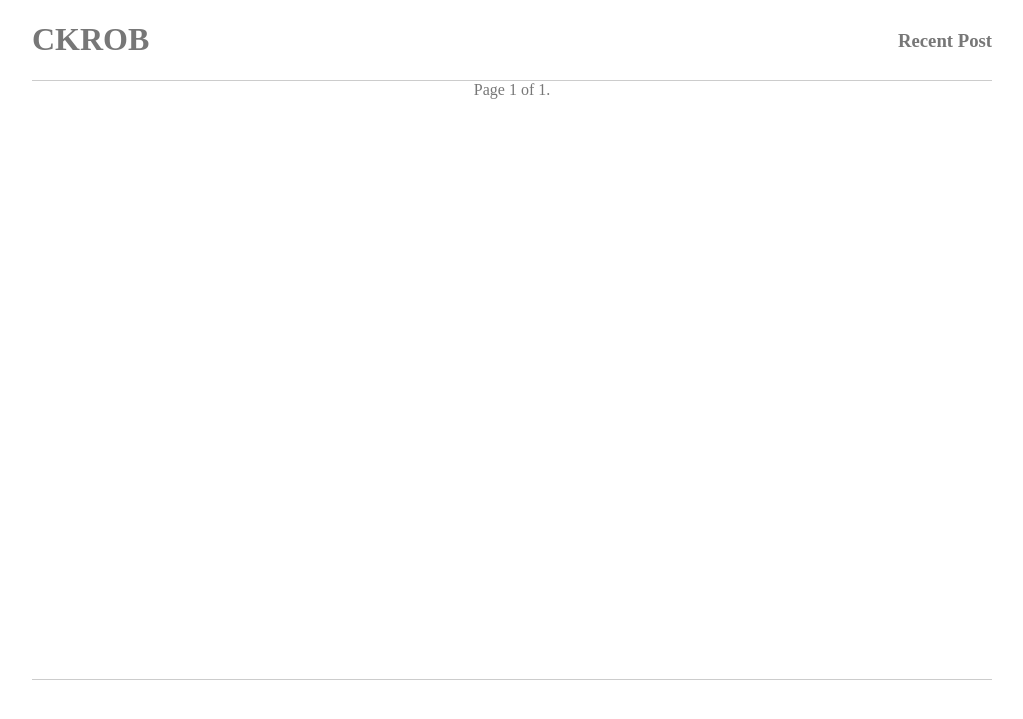
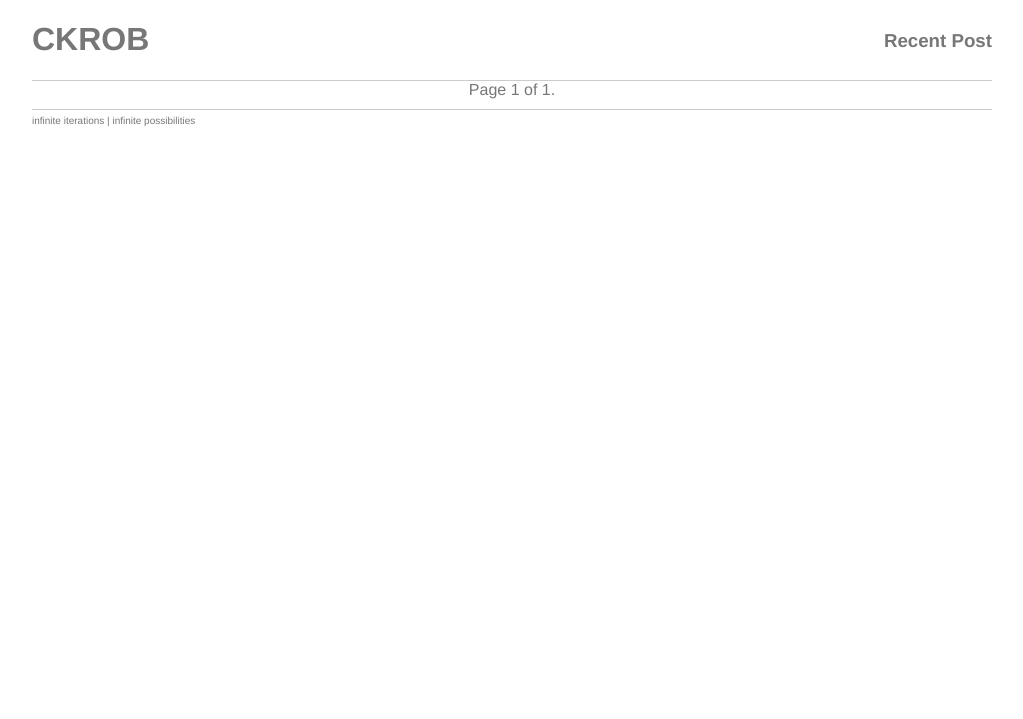
Before and after one commit to saposki/healthViz, a Django app: page /posts/ in a window 1280 px wide. Shown: the top 719 px of the page, without its empty margins (128-1151 px from the left). Run offline with Django 3.2, Linux system fonts and the light colour scheme; data that the repository does not hold is empty; some libraries are stand-ins or nearby versions.

Commit message:
minor tweaks to style sheet

```diff
--- a/src/static/css/base.css
+++ b/src/static/css/base.css
@@ -1,7 +1,7 @@
 body{
    width: 960px;
    margin: 0 auto;
-   border-bottom: 1px solid #cccccc;
+   /*border-bottom: 1px solid #cccccc;*/
    margin-bottom: 120px;
 }
 
@@ -23,9 +23,9 @@ body{
    border-bottom: 1px solid #cccccc;
 }
 
-
-h2, h3{
+h1, h2, h3{
    color:#777777;
+   font-family: helvetica;
 }
 
 .container{
@@ -33,12 +33,30 @@ h2, h3{
    width:960px;
    text-align: center;
    color:#777777;
+   font-family: helvetica;
+   font-weight: 100;
+   padding-bottom:10px;
 }
 
 p{
    text-align: center;
 }
 
-a, li{
+a {
    color:#777777;
+   font-family: helvetica;
 }
+
+.footer-class{
+   padding-top: 5px;
+   border-top: 1px solid #cccccc;
+   color:#777777;
+   width: 960px;
+   font-size:10px;
+   font-weight: lighter;
+   font-family: helvetica;
+
+}
+/*.footer-class {
+
+}*/
--- a/src/templates/base.html
+++ b/src/templates/base.html
@@ -14,11 +14,12 @@
    </div>
 </head>
 
+<div class='container'>
    <body>
       {% include 'messages_display.html' %}
-      <div class='container'>
          {% block content %}
          {% endblock content %}
-      </div>
    </body>
+</div>
+<div class='footer-class'>infinite iterations | infinite possibilities </div>
 </html>
```
